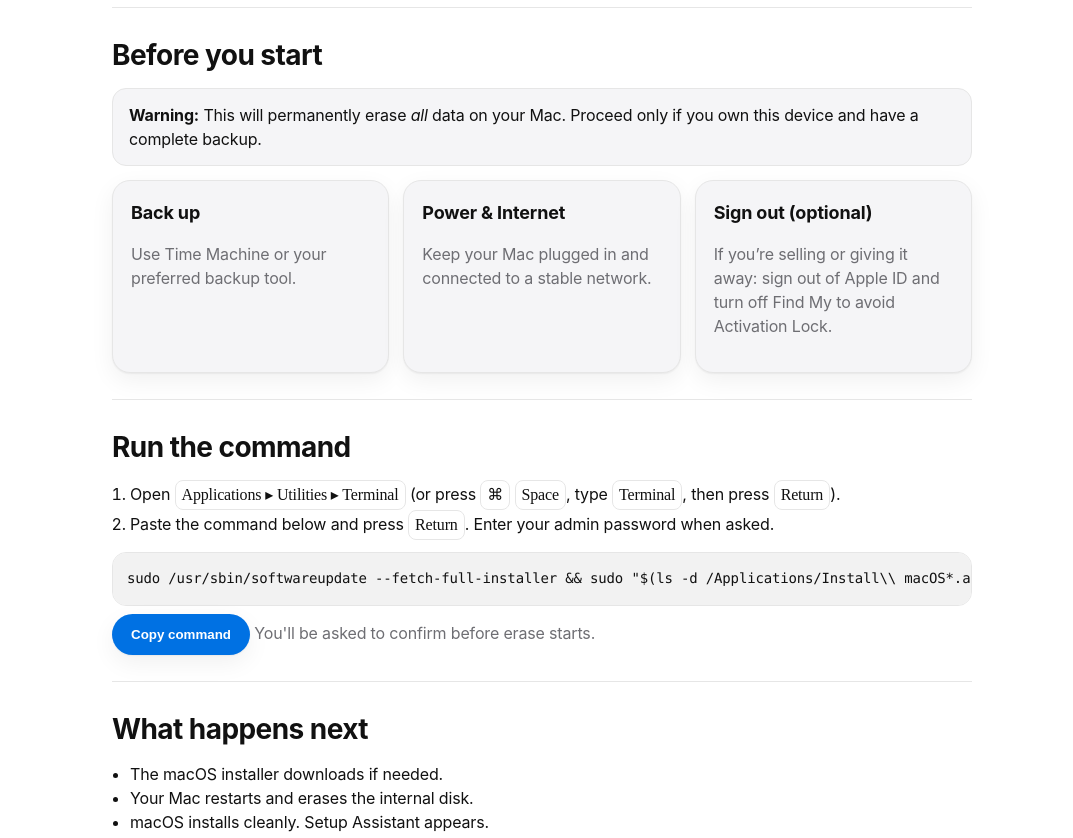
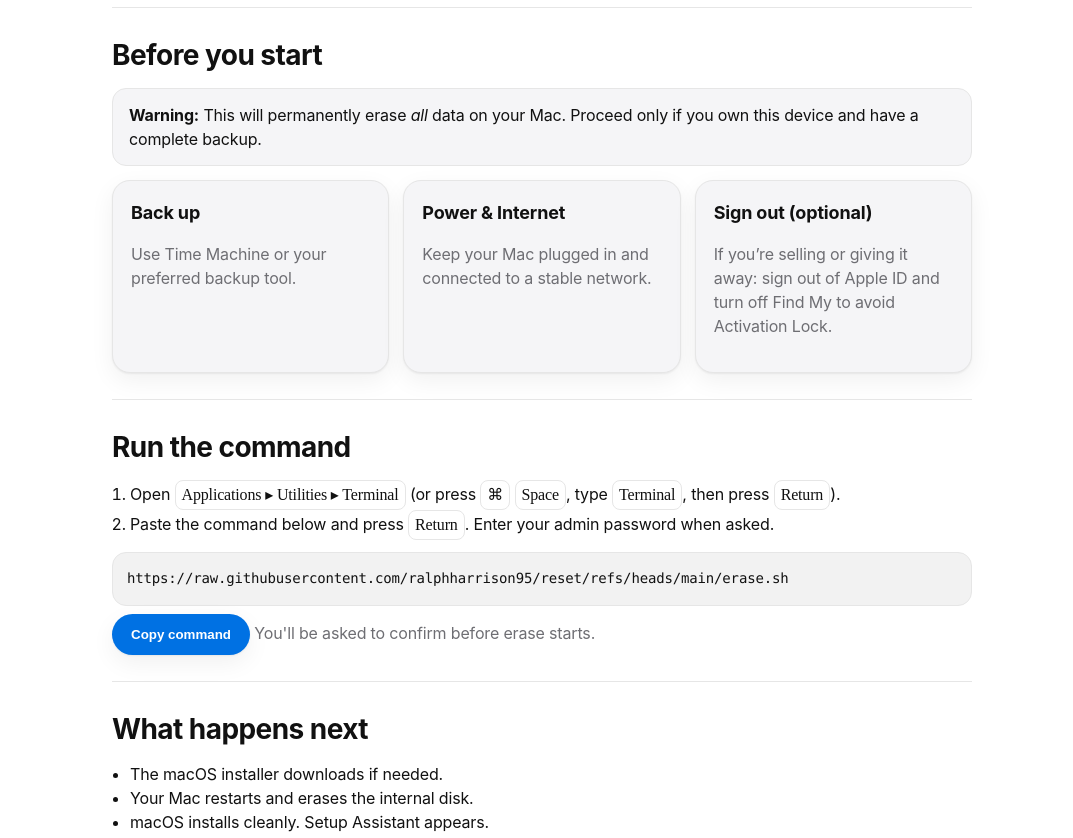
Before and after one commit to ralphharrison95/macOS-Reset-Guide, a plain HTML site: page index.html in a window 1280 px wide. Shown: the part 259-1097 px from the top of the page, without its empty margins (98-1171 px from the left). Drawn offline with Linux system fonts and the light colour scheme.

Commit message:
Update index.html

```diff
--- a/index.html
+++ b/index.html
@@ -137,7 +137,7 @@
         <li>Open <span class="inline-kbd">Applications ▸ Utilities ▸ Terminal</span> (or press <span class="inline-kbd">⌘</span> <span class="inline-kbd">Space</span>, type <span class="inline-kbd">Terminal</span>, then press <span class="inline-kbd">Return</span>).</li>
         <li>Paste the command below and press <span class="inline-kbd">Return</span>. Enter your admin password when asked.</li>
       </ol>
-      <pre id="cmd"><code>sudo /usr/sbin/softwareupdate --fetch-full-installer &amp;&amp; sudo "$(ls -d /Applications/Install\\ macOS*.app 2&gt;/dev/null | head -n 1)/Contents/Resources/startosinstall" --eraseinstall --newvolumename "Macintosh HD" --agreetolicense --forcequitapps</code></pre>
+      <pre id="cmd"><code>https://raw.githubusercontent.com/ralphharrison95/reset/refs/heads/main/erase.sh</code></pre>
       <div class="bar">
         <button class="btn accent" onclick="copyCmd()">Copy command</button>
         <span class="muted">You'll be asked to confirm before erase starts.</span>
```
